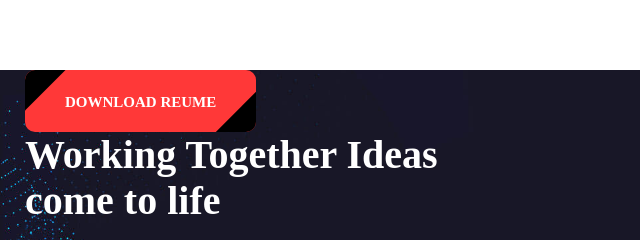
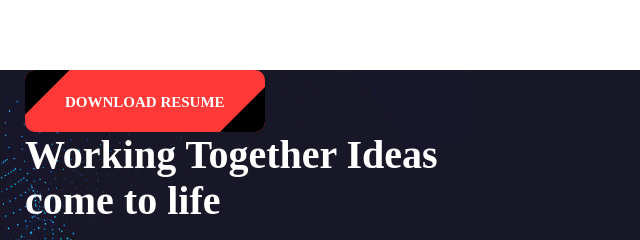
Before and after one commit to Ajaybyte/-Ajay-porfile, a plain HTML site: page index.html in a window 1280 px wide. Shown: the part 2689-2929 px from the top of the page, 0-640 px from the left. Drawn offline with nearby package versions, Linux system fonts and the light colour scheme; a web font is replaced by a local one.

Commit message:
Your commit message here

```diff
--- a/index.html
+++ b/index.html
@@ -501,7 +501,7 @@
 					</div>
 					<div class="bi-cta-btn">
 						<div class="bi-btn-1  bi-btn-area text-uppercase">
-							<a class="bi-btn-main  bi-btn-hover bi-btn-item" href="assets/AJAY S RESUME.pdf" target="_blank">  <span></span> download reume</a>
+							<a class="bi-btn-main  bi-btn-hover bi-btn-item" href="assets/AJAY S RESUME.pdf" target="_blank">  <span></span> download resume</a>
 						</div>
 					</div>
 				</div>
```
